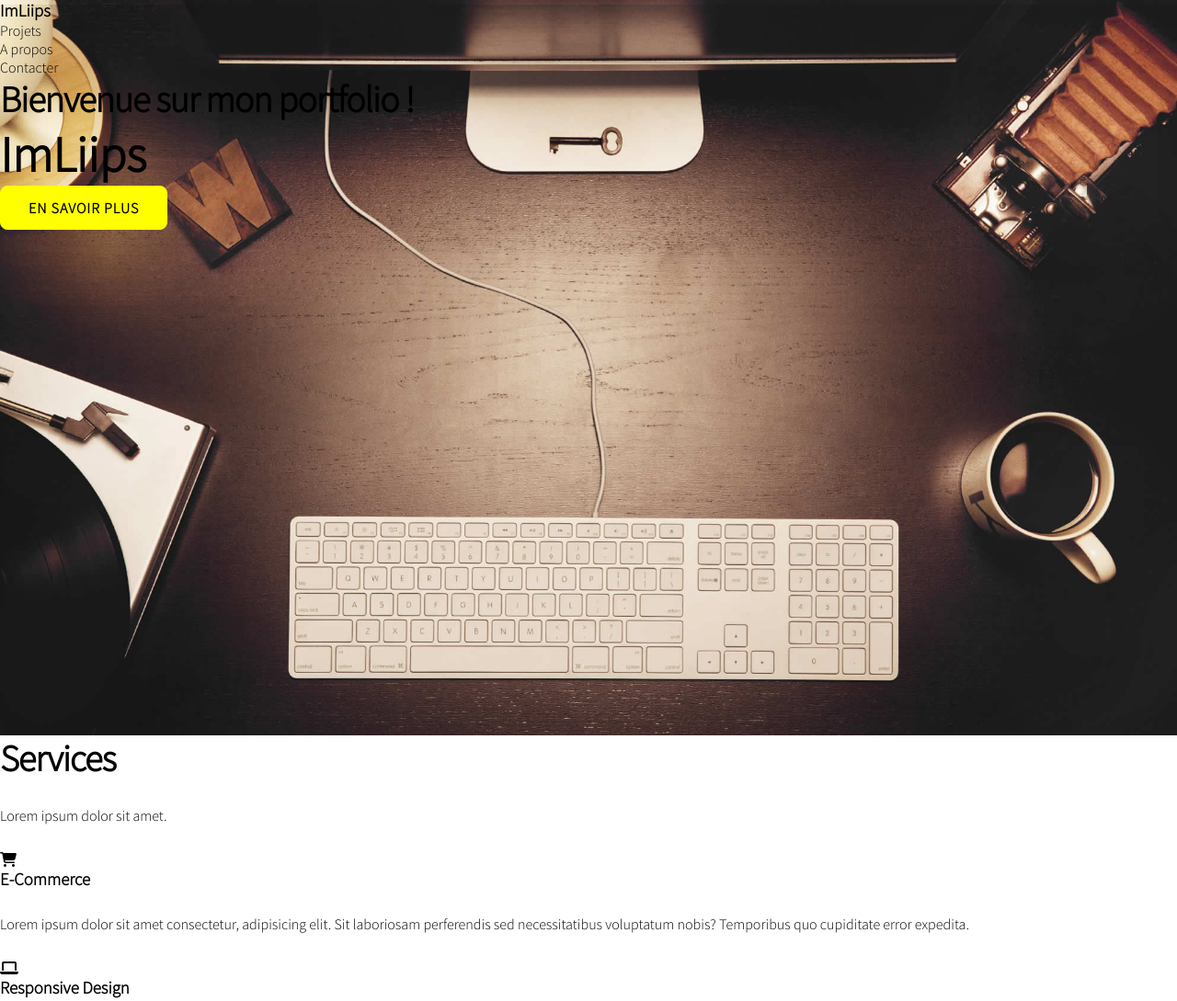
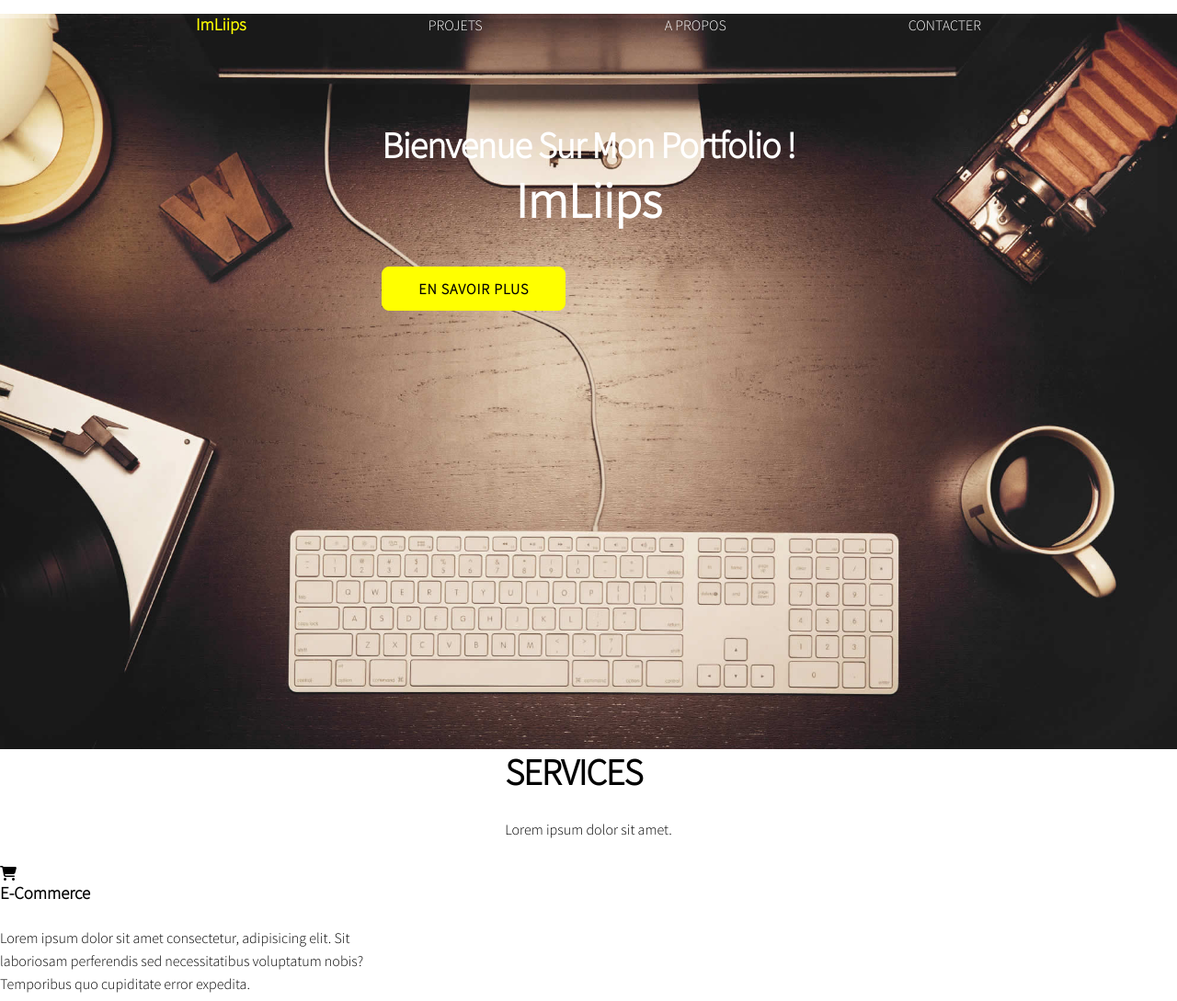
Before and after one commit to ImLiips/ImLiips.github.io, a plain HTML site: page index.html in a window 1280 px wide. Shown: the top 1089 px of the page at 92% size. Drawn offline with Linux system fonts and the light colour scheme.

Commit message:
Mise à jour 1 Porfolio

```diff
--- a/assets/style/style.css
+++ b/assets/style/style.css
@@ -13,6 +13,9 @@
 h1 {
     font-size: 3.4rem;
     font-weight: 900;
+    display: flex;
+    justify-content: center;
+    margin: 0 auto 38px;
 }
 h2 {
     font-size: 2.5rem;
@@ -53,7 +56,42 @@ header {
     background: url(../img/background.jpg) center/cover;
     min-height: 100vh;
 }
-header.container a {
+.container-1 {
     display: flex;
-    justify-content: space-between;
+    justify-content: space-evenly;
+    align-items: center;
+    color: yellow;
+    margin: 15px 15px;
 }
+.container-1 a {
+    color: white;
+    text-transform: uppercase;
+}
+section.section-1 {
+    display: flex;
+    justify-content: center;
+    color: white;
+}
+.section-1 h2 {
+    margin: 80px auto 0;
+}
+.section-1 a.button {
+    display: flex;
+    justify-content: center;
+    max-width: 200px;
+    align-items: center;
+}
+
+/************************ FOOTER *************************/
+.section-2 {
+    display: flex;
+    justify-content: center;
+    align-items: center;
+}
+.section-2 h2 {
+    text-transform: uppercase;
+}
+.section-3 {
+    display: grid;
+    grid-template-columns: 33% 33% 33%;
+}
--- a/index.html
+++ b/index.html
@@ -12,7 +12,7 @@
     <body>
 
         <header>
-            <div class="container">
+            <div class="container-1">
                 <h3>ImLiips</h3>
                 <ul>
                     <li>
@@ -34,7 +34,7 @@
         <section class="section-1">
             <div class="container">
                 <div>
-                    <h2>Bienvenue sur mon portfolio !</h2>
+                    <h2>Bienvenue Sur Mon Portfolio !</h2>
                     <h1>ImLiips</h1>
                     <a href="#" class="button">En savoir plus</a>
                 </div>
```
